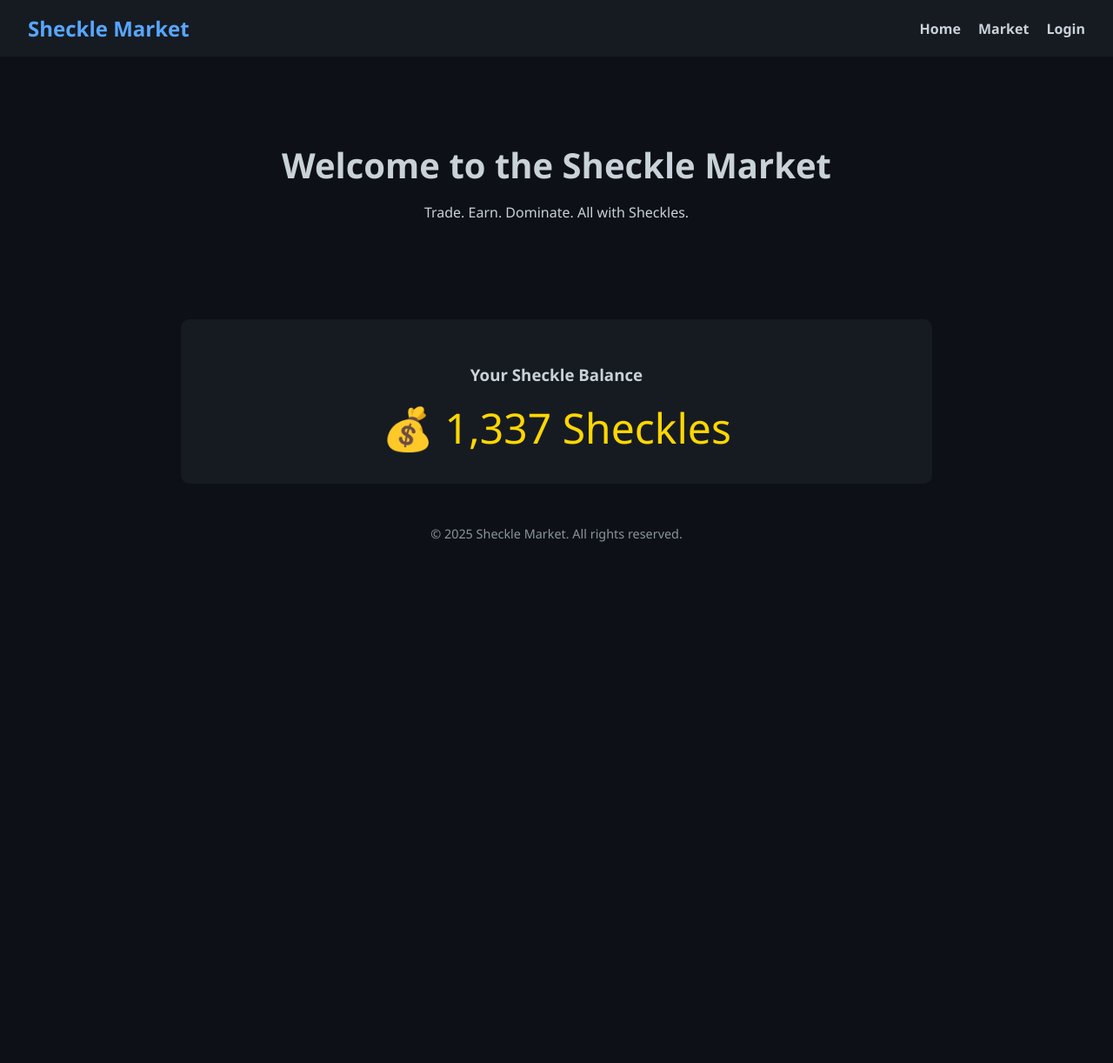
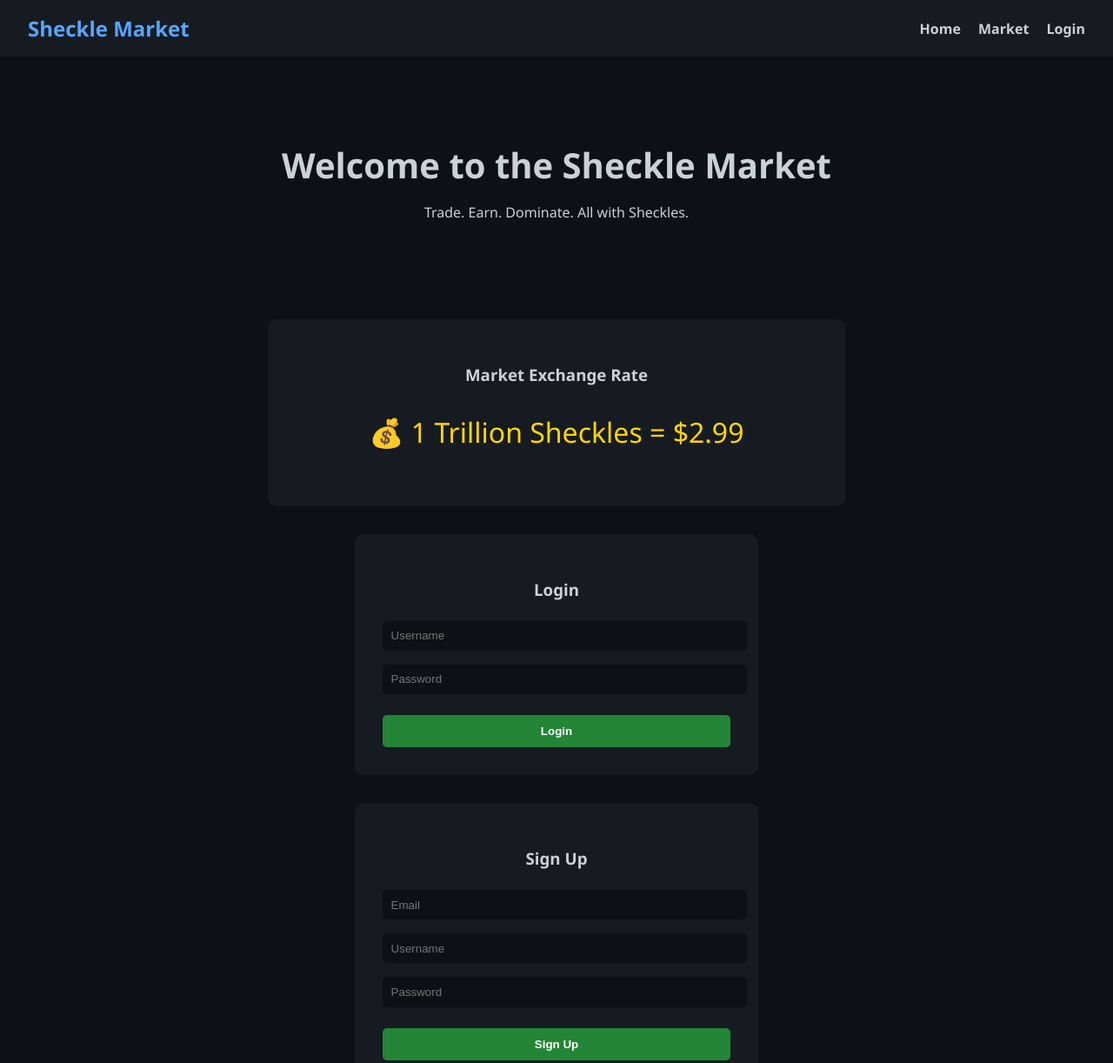
Before and after one commit to sourpants13/testforsomethingag, a plain HTML site: page index.html in a window 1280 px wide. Shown: the top 1222 px of the page at 87% size. Before the commit the page ends 800 px from the top, so only its background shows below. Drawn offline with Linux system fonts and the light colour scheme.

Commit message:
Update index.html

```diff
--- a/index.html
+++ b/index.html
@@ -1,8 +1,8 @@
 <!DOCTYPE html>
 <html lang="en">
 <head>
-  <meta charset="UTF-8">
-  <meta name="viewport" content="width=device-width, initial-scale=1">
+  <meta charset="UTF-8" />
+  <meta name="viewport" content="width=device-width, initial-scale=1" />
   <title>Sheckle Market</title>
   <style>
     body {
@@ -40,21 +40,54 @@
       font-size: 2.5rem;
       margin-bottom: 1rem;
     }
-    .sheckle-section {
+    .market-section {
       background-color: #161b22;
       padding: 2rem;
       margin: 2rem auto;
-      max-width: 800px;
+      max-width: 600px;
       border-radius: 10px;
       text-align: center;
     }
-    .sheckle-section h3 {
+    .market-section h3 {
       margin-bottom: 1rem;
     }
-    .sheckle {
-      font-size: 3rem;
+    .price {
+      font-size: 2rem;
       color: gold;
+    }
+    .form-section {
+      background-color: #161b22;
+      padding: 2rem;
+      margin: 2rem auto;
+      max-width: 400px;
+      border-radius: 10px;
+    }
+    .form-section h3 {
+      text-align: center;
+      margin-bottom: 1rem;
+    }
+    .form-section input {
+      width: 100%;
+      padding: 0.6rem;
+      margin: 0.5rem 0;
+      border: none;
+      border-radius: 5px;
+      background-color: #0d1117;
+      color: #c9d1d9;
+    }
+    .form-section button {
+      width: 100%;
+      padding: 0.7rem;
+      background-color: #238636;
+      color: white;
+      border: none;
+      border-radius: 5px;
+      font-weight: bold;
       margin-top: 1rem;
+      cursor: pointer;
+    }
+    .form-section button:hover {
+      background-color: #2ea043;
     }
     footer {
       text-align: center;
@@ -70,20 +103,35 @@
 <header>
   <h1>Sheckle Market</h1>
   <nav>
-    <a href="#">Home</a>
-    <a href="#">Market</a>
-    <a href="#">Login</a>
+    <a href="#home">Home</a>
+    <a href="#market">Market</a>
+    <a href="#login">Login</a>
   </nav>
 </header>
 
-<section class="hero">
+<section class="hero" id="home">
   <h2>Welcome to the Sheckle Market</h2>
   <p>Trade. Earn. Dominate. All with Sheckles.</p>
 </section>
 
-<section class="sheckle-section">
-  <h3>Your Sheckle Balance</h3>
-  <div class="sheckle">💰 1,337 Sheckles</div>
+<section class="market-section" id="market">
+  <h3>Market Exchange Rate</h3>
+  <p class="price">💰 1 Trillion Sheckles = $2.99</p>
+</section>
+
+<section class="form-section" id="login">
+  <h3>Login</h3>
+  <input type="text" placeholder="Username" />
+  <input type="password" placeholder="Password" />
+  <button>Login</button>
+</section>
+
+<section class="form-section" id="signup">
+  <h3>Sign Up</h3>
+  <input type="email" placeholder="Email" />
+  <input type="text" placeholder="Username" />
+  <input type="password" placeholder="Password" />
+  <button>Sign Up</button>
 </section>
 
 <footer>
```
